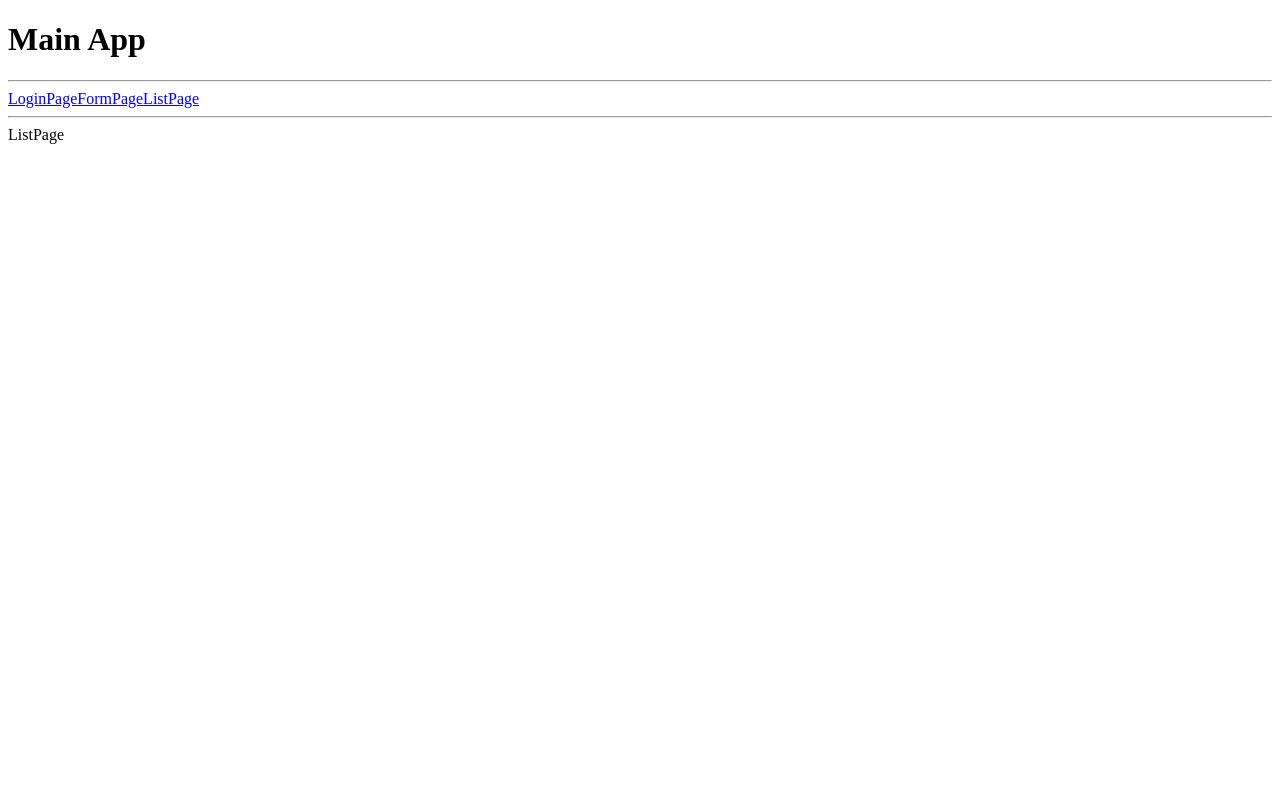
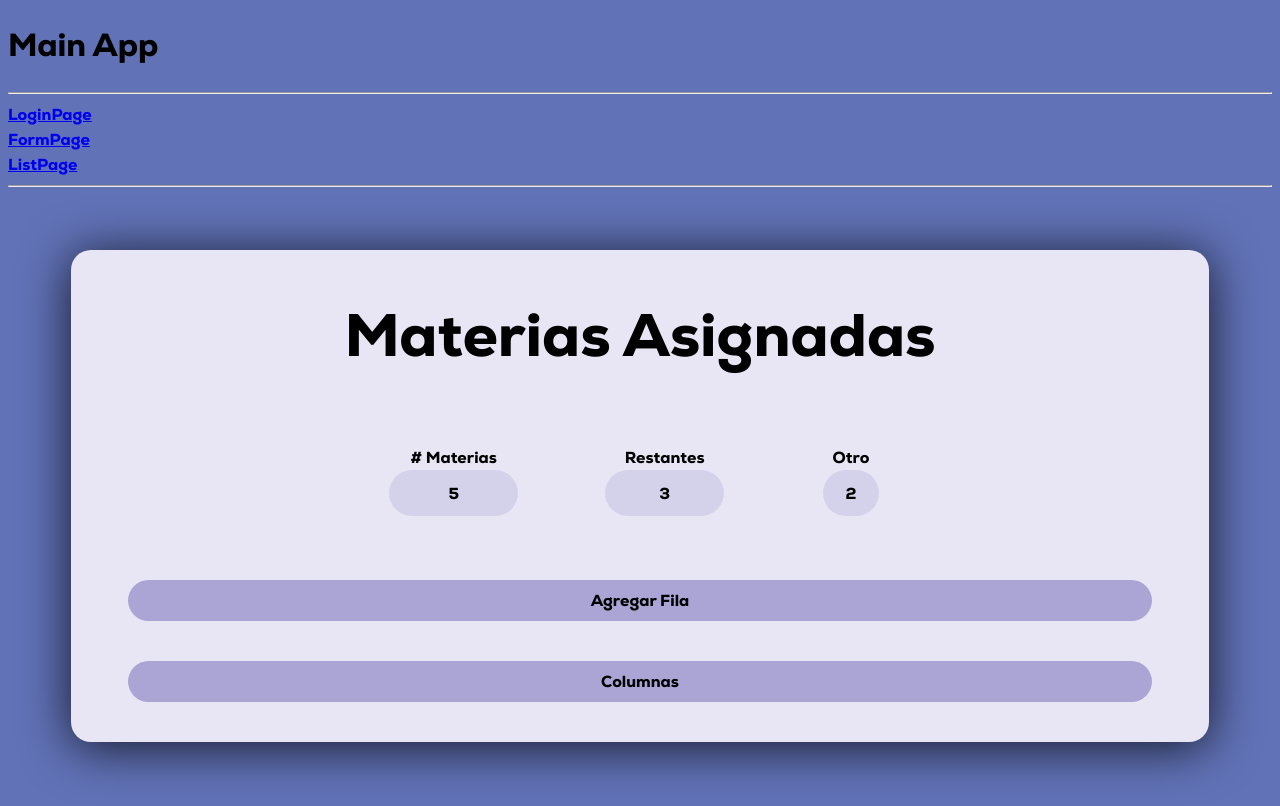
Before and after one commit to DanielLeonP/Asignacion-Materias, a React (Create React App) app: page /list in a window 1280 px wide. Built offline with nearby package versions, Linux system fonts and the light colour scheme.

Commit message:
List Components

```diff
--- a/src/ListPage.js
+++ /dev/null
@@ -1,7 +0,0 @@
-import React from 'react'
-
-export const ListPage = () => {
-  return (
-    <div>ListPage</div>
-  )
-}
--- /dev/null
+++ b/src/ListPage/ItemColumn.js
@@ -0,0 +1,9 @@
+import './List.css'
+export const ItemColumn = ({ item }) => {
+    return (
+        <div className="itemColumn">
+            <div>{item.title}</div>
+            <div className='field'>{item.value}</div>
+        </div>
+    )
+}
--- /dev/null
+++ b/src/ListPage/List.css
@@ -0,0 +1,79 @@
+@font-face {
+    font-family: 'NEXA';
+    src: url('../../public/assets/fonts/Nexa-Heavy.ttf') format('truetype');
+}
+
+body {
+    font-family: 'NEXA', sans-serif;
+    background: rgba(30, 55, 153, 0.70);
+
+}
+
+.container {
+    display: flex;
+    justify-content: center;
+    align-items: center;
+    width: 90%;
+    margin: 5%;
+    border-radius: 20px;
+    background: #E8E6F4;
+    box-shadow: 0px 5px 50px 0px rgba(0, 0, 0, 0.80);
+    flex-direction: column;
+}
+
+.title {
+    color: #000;
+    text-align: center;
+    font-size: 60px;
+    font-family: Nexa;
+    font-weight: 900;
+    margin: 5vh;
+}
+
+.column3 {
+    display: flex;
+    justify-content: center;
+    align-items: center;
+    flex-direction: row;
+}
+
+.itemColumn {
+    margin: 0vh 5vh 5vh 5vh;
+    /* content: vh vh vh vh; */
+    display: flex;
+    justify-content: center;
+    align-items: center;
+    flex-direction: column;
+    padding: 3vh;
+}
+
+.field {
+    border-radius: 50px;
+    background: #D4D1EA;
+    width: 150%;
+    height: 4ch;
+    display: flex;
+    justify-content: center;
+    align-items: center;
+}
+
+.AdRow {
+    display: flex;
+    justify-content: center;
+    align-items: center;
+
+    border-radius: 50px;
+    background: #AAA5D4;
+    width: 90%;
+    padding: 1vh 0vh 1vh 0vh;
+    margin: 0vh 0vh 5vh 0vh;
+    flex-direction: column;
+}
+
+.inputRow {
+    margin-left: 20px;
+    padding: 0.5vh;
+    border-radius: 8px;
+    background: #E8E6F4;
+    border: none;
+}
--- /dev/null
+++ b/src/ListPage/ListPage.js
@@ -0,0 +1,35 @@
+import React, { useState } from 'react'
+import './List.css'
+import { ItemColumn } from './ItemColumn'
+
+export const ListPage = () => {
+
+  const [isOpen, setIsOpen] = useState(false);
+  const toggleMenu = () => {
+    setIsOpen(!isOpen);
+  };
+  return (
+    <div className='container'>
+      <div className='title'>Materias Asignadas</div>
+
+      <div className='column3'>
+        <ItemColumn item={{ title: '# Materias', value: '5' }} />
+        <ItemColumn item={{ title: 'Restantes', value: '3' }} />
+        <ItemColumn item={{ title: 'Otro', value: '2' }} />
+      </div>
+
+      <div className='AdRow' >
+        <a onClick={toggleMenu}> Agregar Fila</a>
+        {isOpen && (
+          <div>
+            Profesor:
+            <input className='inputRow'></input>
+          </div>
+        )}
+      </div>
+
+      <div className='AdRow'>Columnas</div>
+
+    </div>
+  )
+}
--- a/src/MainApp.js
+++ b/src/MainApp.js
@@ -1,6 +1,6 @@
 import React from 'react'
 import { Navigate, Route, Routes, Link } from 'react-router-dom'
-import { ListPage } from './ListPage'
+import { ListPage } from './ListPage/ListPage'
 import { FormPage } from './FormPage'
 import { LoginPage } from './LoginPage'
 
@@ -11,7 +11,9 @@ export const MainApp = () => {
             <hr />
 
             <Link to="/login">LoginPage</Link>
+            <br/>
             <Link to="/form">FormPage</Link>
+            <br/>
             <Link to="/list">ListPage</Link>
 
             <hr />
```
Also changed, not shown: public/assets/fonts/Nexa-ExtraLight.ttf (added), public/assets/fonts/Nexa-Heavy.ttf (added).
